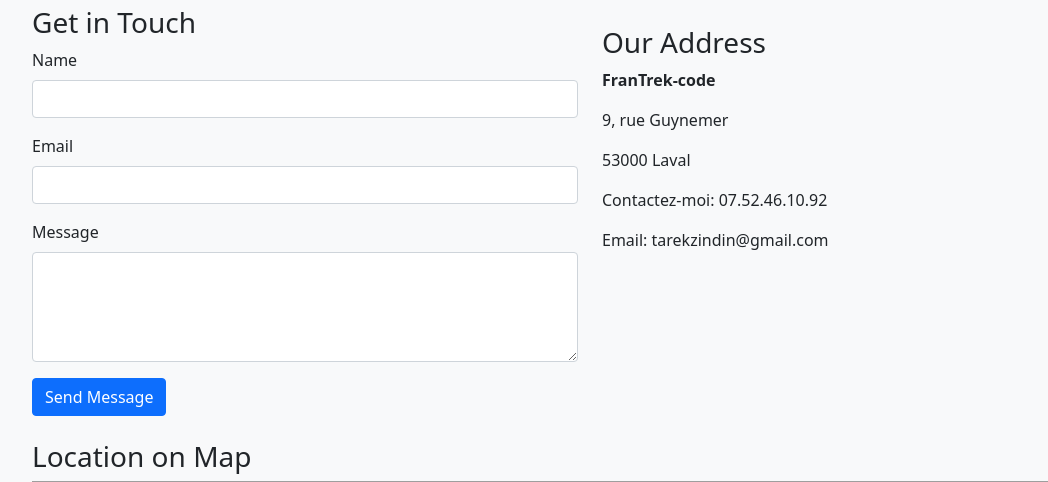
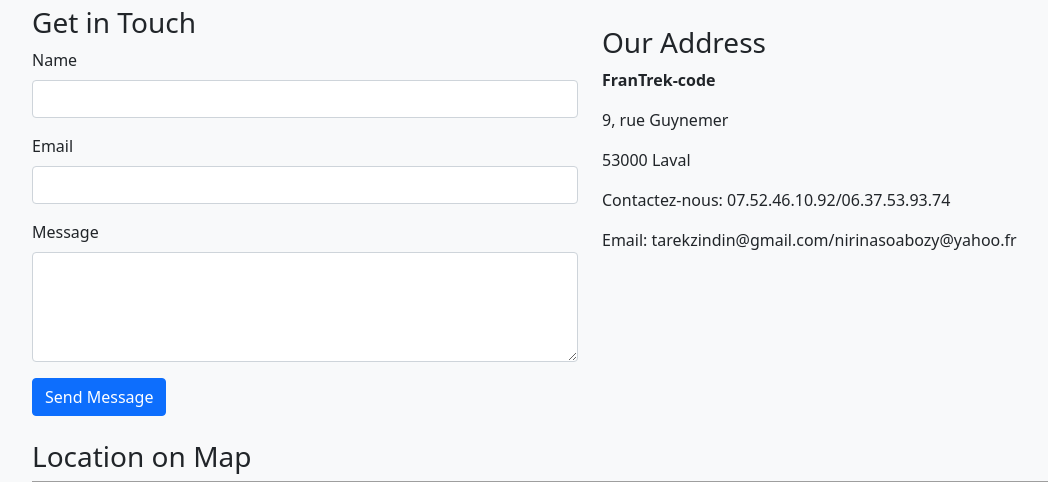
Before and after one commit to Francianeny/Frantrek-code12, a Flask app: page /Contact_us in a window 1280 px wide. Shown: the part 178-660 px from the top of the page, without its empty margins (50-1098 px from the left). Run offline with Flask 3, Linux system fonts and the light colour scheme; some libraries are stand-ins or nearby versions; grey boxes are pictures that could not be loaded.

Commit message:
update contact us

```diff
--- a/FranTrek/templates/Contact_us.html
+++ b/FranTrek/templates/Contact_us.html
@@ -65,8 +65,8 @@
                 <p><strong>FranTrek-code</strong></p>
                 <p>9, rue Guynemer</p>
                 <p>53000 Laval</p>
-                <p>Contactez-moi: 07.52.46.10.92</p>
-                <p>Email: tarekzindin@gmail.com</p>
+                <p>Contactez-nous: 07.52.46.10.92/06.37.53.93.74</p>
+                <p>Email: tarekzindin@gmail.com/nirinasoabozy@yahoo.fr</p>
             </div>
         </div>
 
```
